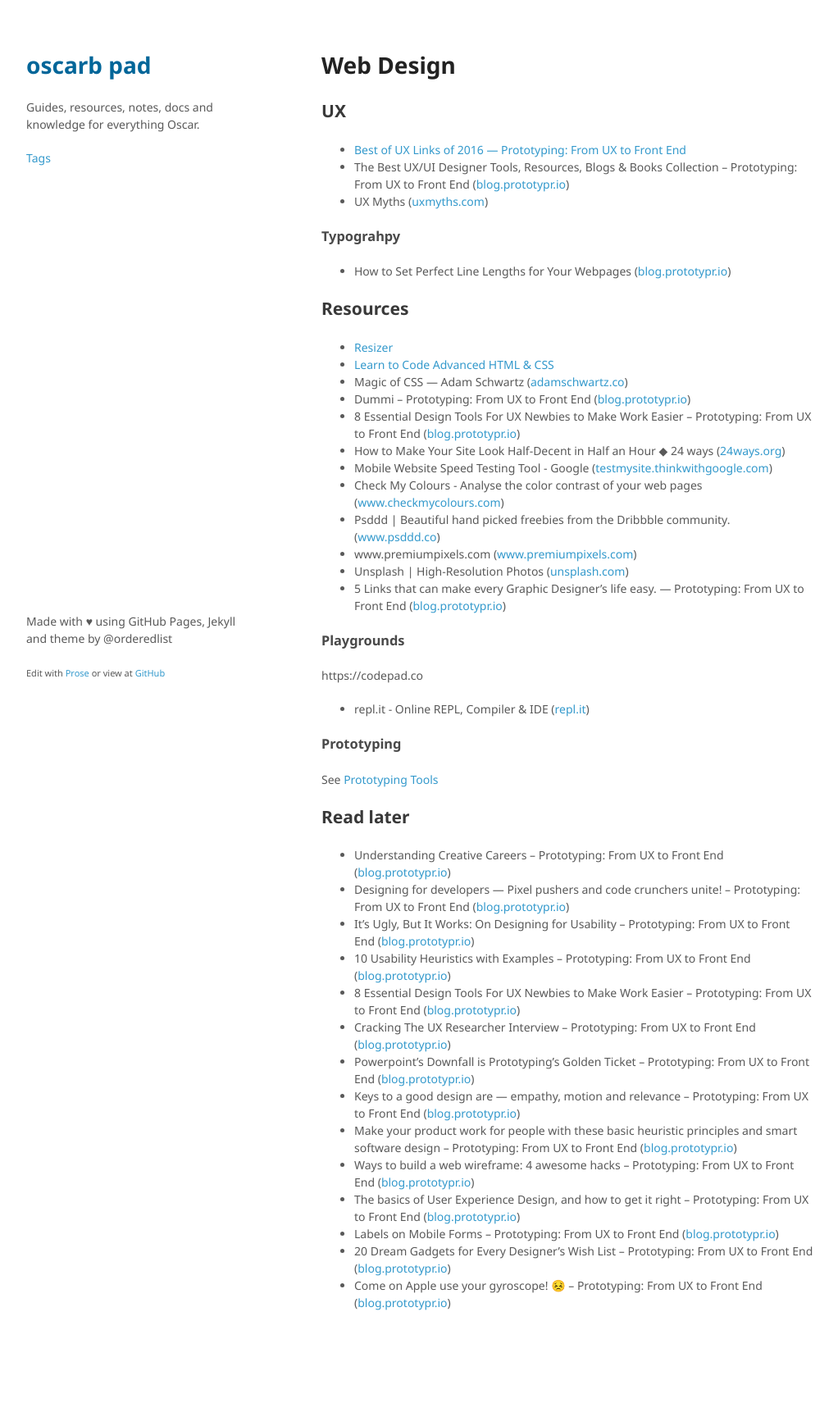
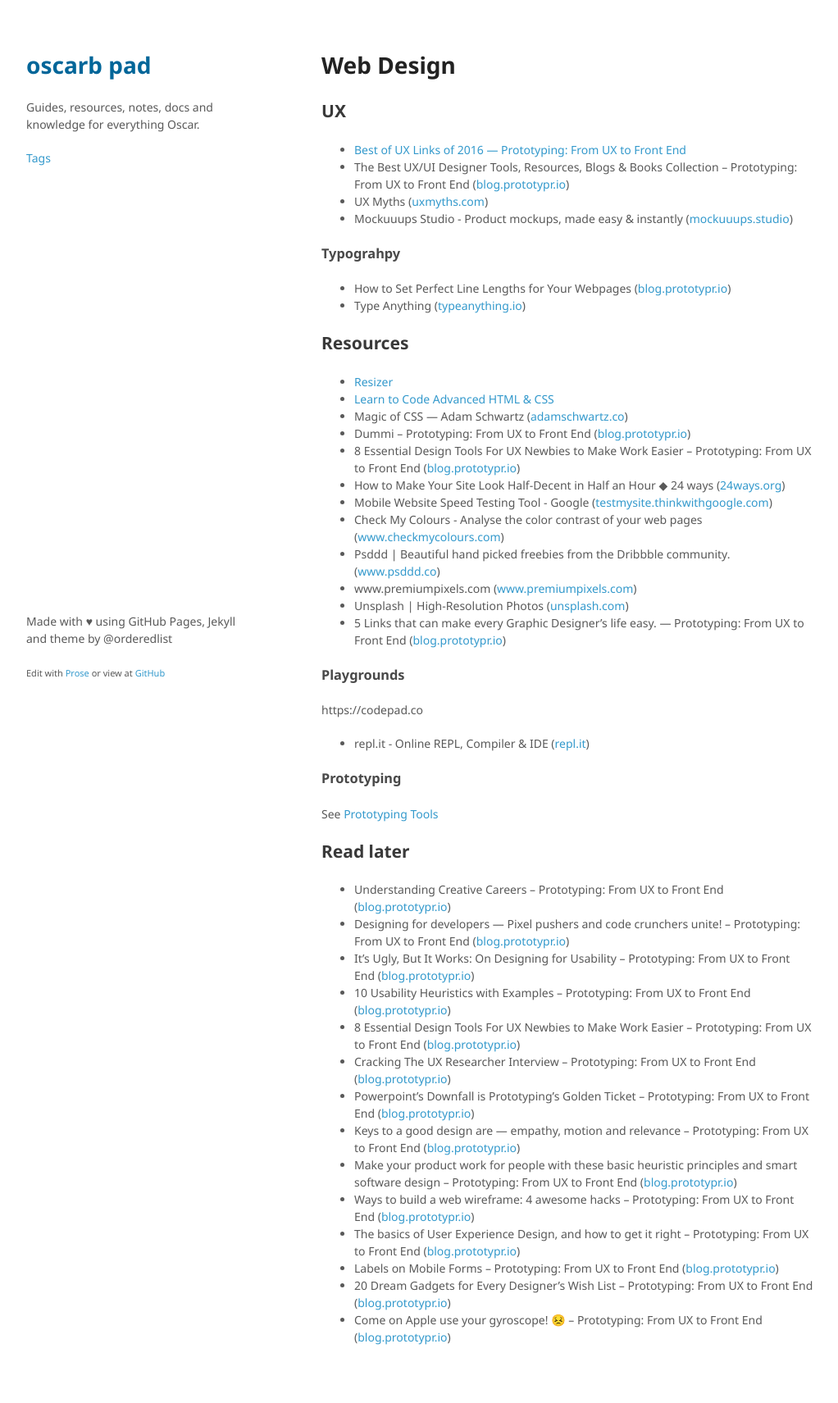
Before and after one commit to oscarb/pad, a Jekyll site: the page built from _docs/web-design.md, in a window 1280 px wide. Shown: the whole page at 82% size, without its empty margins (128-1150 px from the left). Built offline with Jekyll 4.4.1, drawn with Linux system fonts in a browser that asks for light colours; some web fonts are replaced; before the commit the page ends 1669 px from its top, so only the background shows below that.

Commit message:
Updated web-design.md

```diff
--- a/_docs/web-design.md
+++ b/_docs/web-design.md
@@ -15,10 +15,12 @@ published: true
 * [Best of UX Links of 2016 — Prototyping: From UX to Front End](https://blog.prototypr.io/best-of-ux-links-of-2016-eb2f44a2c9c0#.z4uvwvbix)
 * The Best UX/UI Designer Tools, Resources, Blogs & Books Collection – Prototyping: From UX to Front End ([blog.prototypr.io](https://blog.prototypr.io/the-best-ux-ui-designer-tools-resources-blogs-books-collection-93952ed1da07#.c3zd45q6e))
 * UX Myths ([uxmyths.com](http://uxmyths.com/))
+* Mockuuups Studio - Product mockups, made easy & instantly ([mockuuups.studio](https://mockuuups.studio/))
 
 ### Typograhpy
 
 * How to Set Perfect Line Lengths for Your Webpages ([blog.prototypr.io](https://blog.prototypr.io/how-to-set-perfect-line-lengths-for-the-web-528f08f8b344#.rvq7ksdww))
+* Type Anything ([typeanything.io](https://typeanything.io/))
 
 
 ## Resources
```
